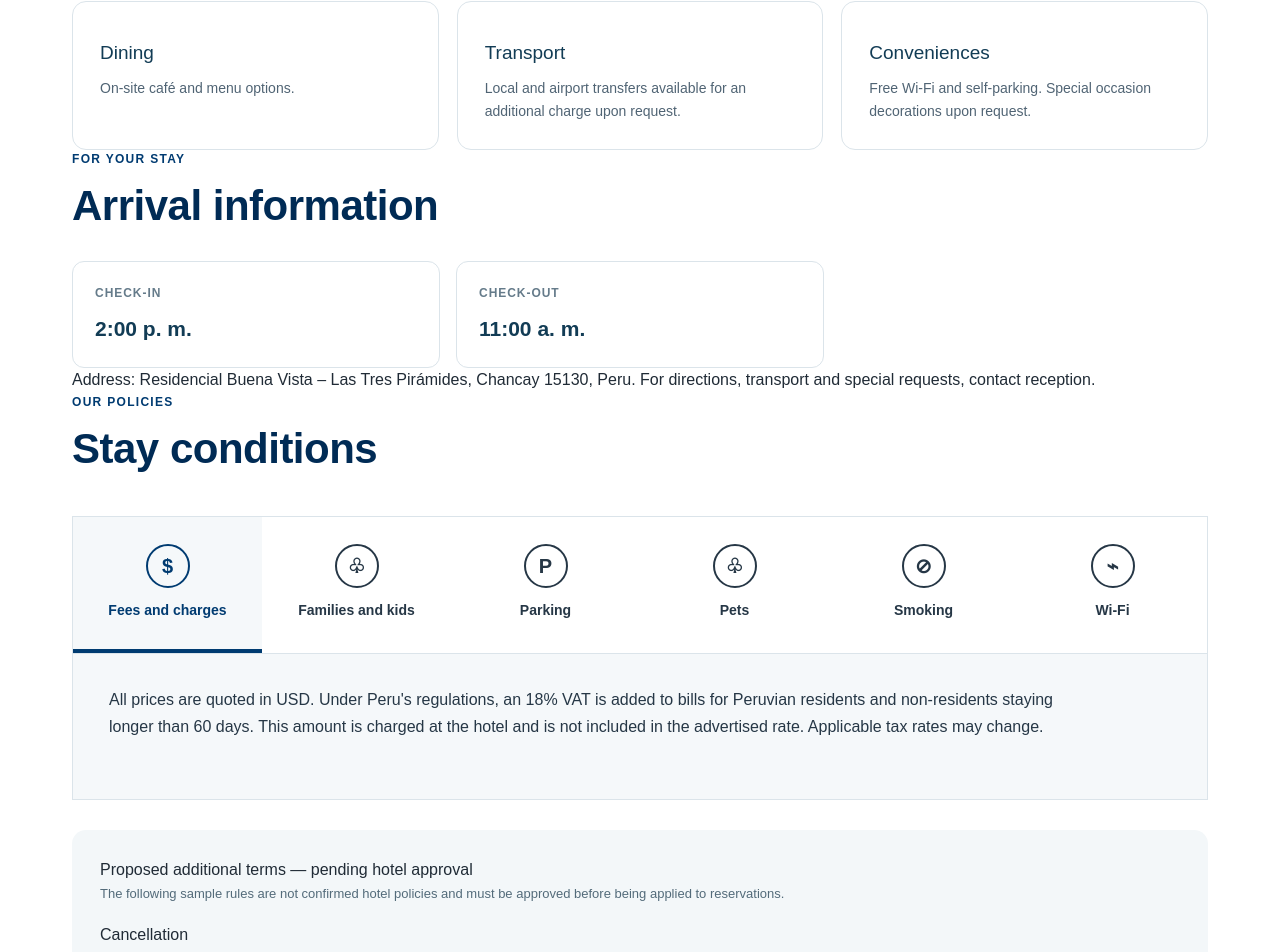
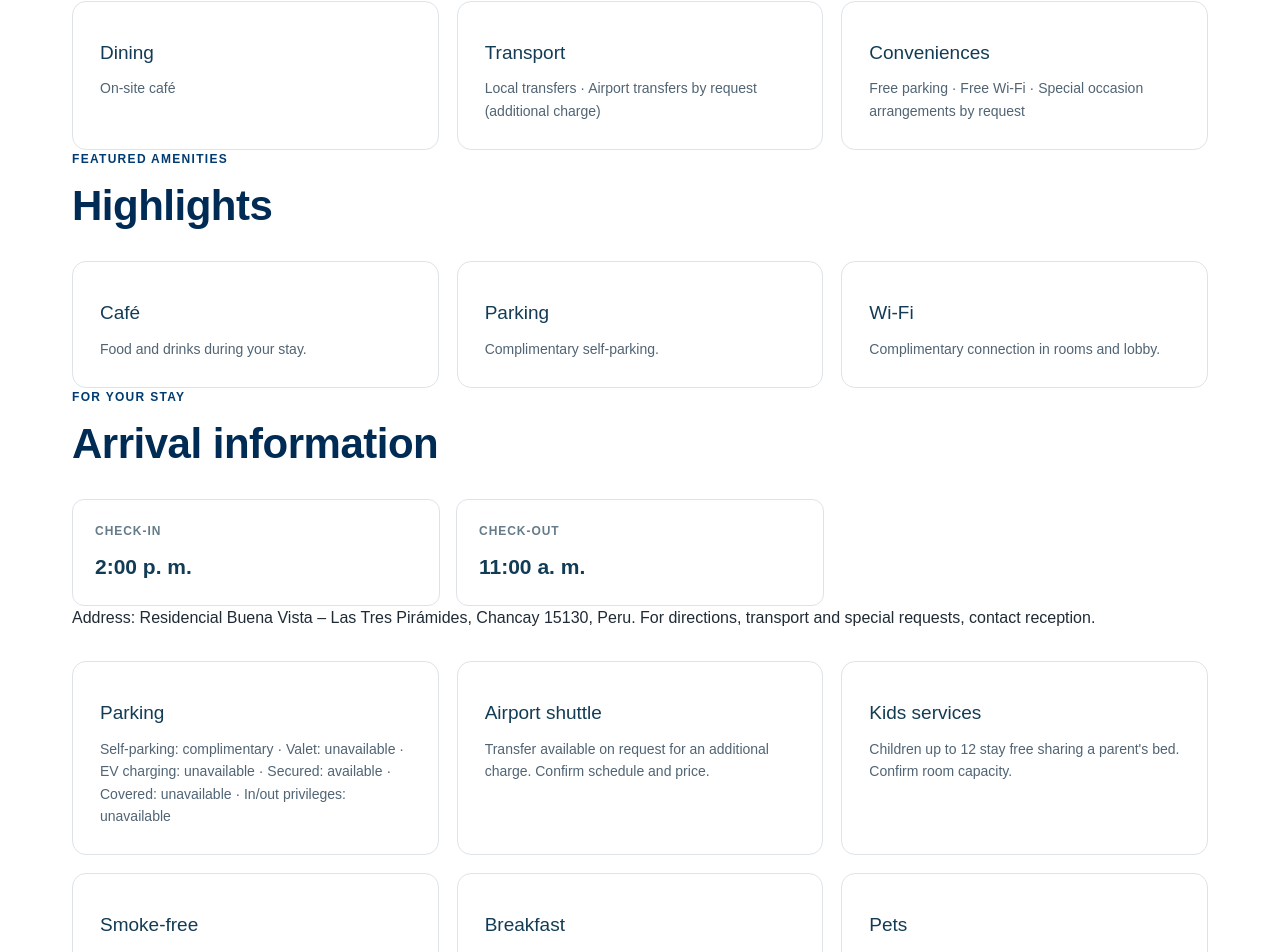
Before and after one commit to camilogomez17/hotelBlueThree, a Next.js app: page /en/politicas in a window 1280 px wide. Shown: the part 648-1600 px from the top of the page. Built offline with nearby package versions, Linux system fonts and the light colour scheme.

Commit message:
Refine hotel information page sections

```diff
--- a/app/en/politicas/page.tsx
+++ b/app/en/politicas/page.tsx
@@ -17,9 +17,15 @@ export default function Politicas() {
     <section className="section-wrap hotel-policies-page">
       <div className="section-heading"><div><p className="eyebrow">HOTEL INFORMATION</p><h2>Amenities and services</h2></div><p>Explore services available during your stay. Confirm details with reception.</p></div>
       <div className="home-policies-grid">
-        <article className="home-policy-card"><h3>Dining</h3><p>On-site café and menu options.</p></article>
-        <article className="home-policy-card"><h3>Transport</h3><p>Local and airport transfers available for an additional charge upon request.</p></article>
-        <article className="home-policy-card"><h3>Conveniences</h3><p>Free Wi-Fi and self-parking. Special occasion decorations upon request.</p></article>
+        <article className="home-policy-card"><h3>Dining</h3><p>On-site café</p></article>
+        <article className="home-policy-card"><h3>Transport</h3><p>Local transfers · Airport transfers by request (additional charge)</p></article>
+        <article className="home-policy-card"><h3>Conveniences</h3><p>Free parking · Free Wi-Fi · Special occasion arrangements by request</p></article>
+      </div>
+      <div className="section-heading"><div><p className="eyebrow">FEATURED AMENITIES</p><h2>Highlights</h2></div></div>
+      <div className="home-policies-grid">
+        <article className="home-policy-card"><h3>Café</h3><p>Food and drinks during your stay.</p></article>
+        <article className="home-policy-card"><h3>Parking</h3><p>Complimentary self-parking.</p></article>
+        <article className="home-policy-card"><h3>Wi-Fi</h3><p>Complimentary connection in rooms and lobby.</p></article>
       </div>
       <div className="section-heading"><div><p className="eyebrow">FOR YOUR STAY</p><h2>Arrival information</h2></div></div>
       <div className="hotel-policy-times">
@@ -27,6 +33,14 @@ export default function Politicas() {
         <div><span>CHECK-OUT</span><strong>11:00 a. m.</strong></div>
       </div>
       <p>Address: Residencial Buena Vista – Las Tres Pirámides, Chancay 15130, Peru. For directions, transport and special requests, contact reception.</p>
+      <div className="home-policies-grid">
+        <article className="home-policy-card"><h3>Parking</h3><p>Self-parking: complimentary · Valet: unavailable · EV charging: unavailable · Secured: available · Covered: unavailable · In/out privileges: unavailable</p></article>
+        <article className="home-policy-card"><h3>Airport shuttle</h3><p>Transfer available on request for an additional charge. Confirm schedule and price.</p></article>
+        <article className="home-policy-card"><h3>Kids services</h3><p>Children up to 12 stay free sharing a parent's bed. Confirm room capacity.</p></article>
+        <article className="home-policy-card"><h3>Smoke-free</h3><p>Smoking in non-smoking rooms may incur a penalty.</p></article>
+        <article className="home-policy-card"><h3>Breakfast</h3><p>Ask reception about café breakfast availability and pricing.</p></article>
+        <article className="home-policy-card"><h3>Pets</h3><p>Pets are not allowed.</p></article>
+      </div>
       <div className="section-heading"><div><p className="eyebrow">OUR POLICIES</p><h2>Stay conditions</h2></div></div>
       <PolicyTabs language="en" />
       <div className="hotel-policy-note">
```
